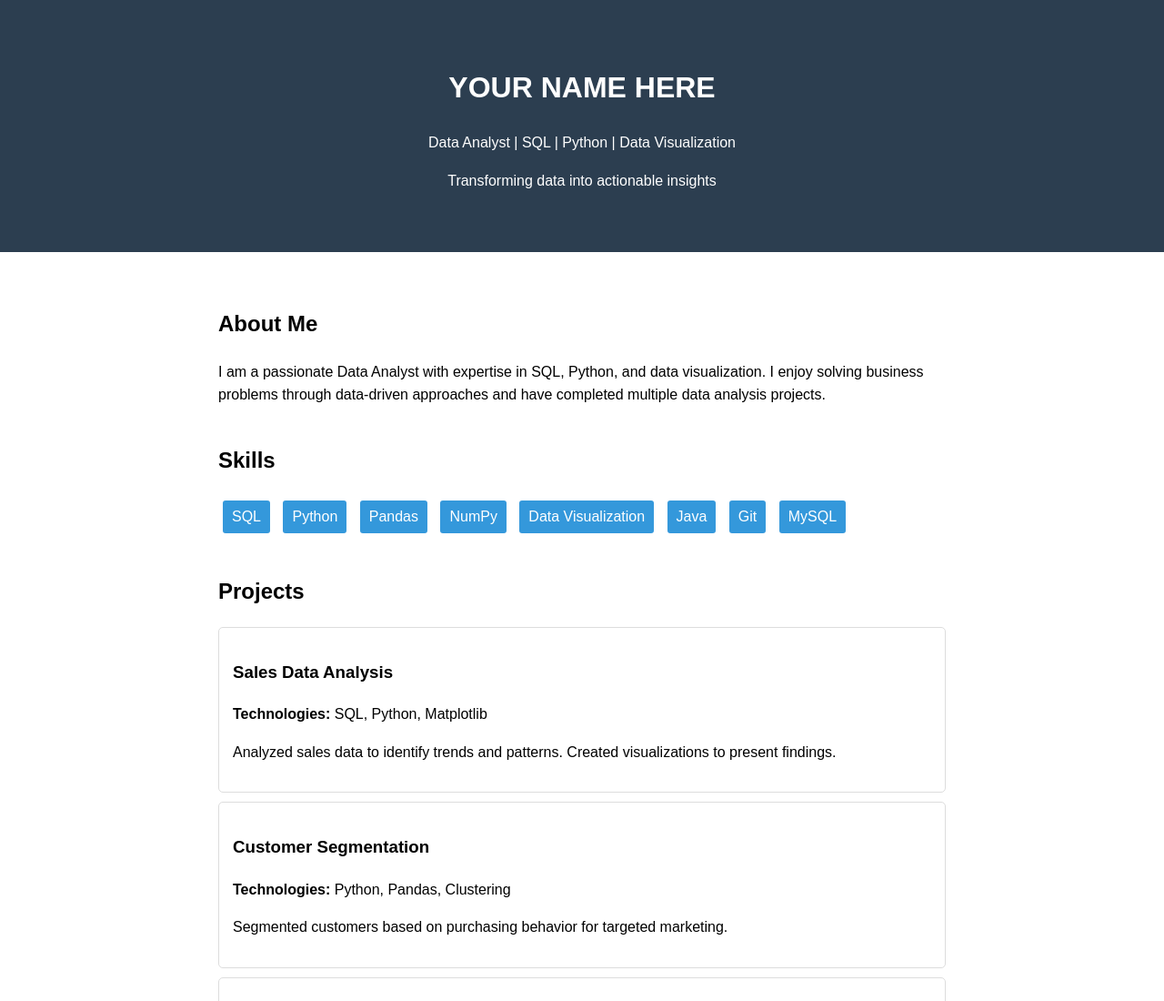
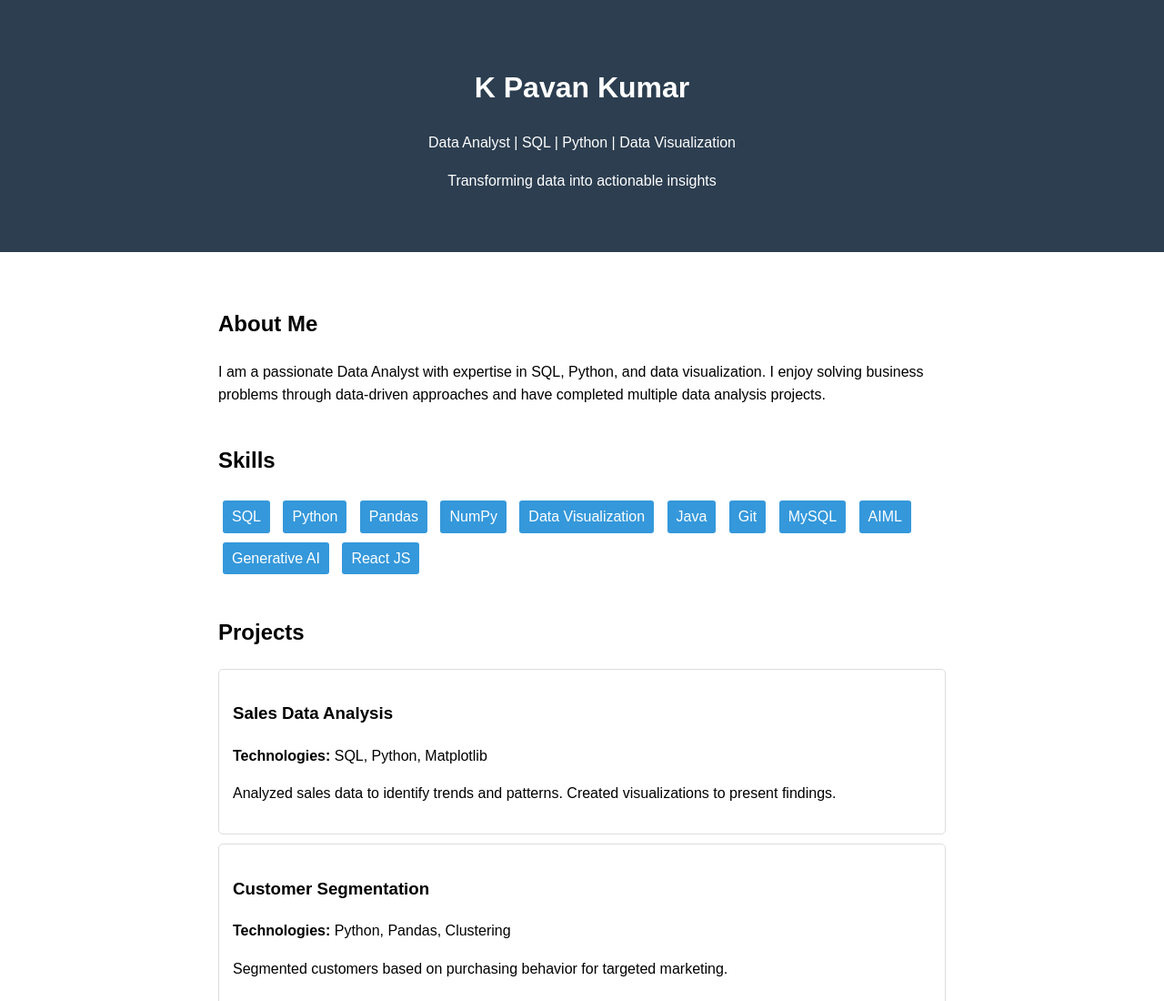
Before and after one commit to Pandu0909/Pavan.github.io, a plain HTML site: page index.html in a window 1280 px wide. Shown: the top 1100 px of the page at 91% size. Drawn offline with Linux system fonts and the light colour scheme.

Commit message:
Update index.html

```diff
--- a/index.html
+++ b/index.html
@@ -3,7 +3,7 @@
 <head>
     <meta charset="UTF-8">
     <meta name="viewport" content="width=device-width, initial-scale=1.0">
-    <title>Your Name - Data Analyst Portfolio</title>
+    <title>K PAVAN KUMAR -  My Portfolio</title>
     <style>
         /* Simple CSS - You can customize colors later */
         body {
@@ -49,7 +49,7 @@
 <body>
     <!-- Hero Section -->
     <div class="hero">
-        <h1>YOUR NAME HERE</h1>
+        <h1>K Pavan Kumar</h1>
         <p>Data Analyst | SQL | Python | Data Visualization</p>
         <p>Transforming data into actionable insights</p>
     </div>
@@ -74,6 +74,9 @@
             <div class="skill-tag">Java</div>
             <div class="skill-tag">Git</div>
             <div class="skill-tag">MySQL</div>
+            <div class="skill-tag">AIML</div>
+            <div class="skill-tag">Generative AI</div>
+            <div class="skill-tag">React JS</div>
         </div>
 
         <!-- Projects Section -->
```
